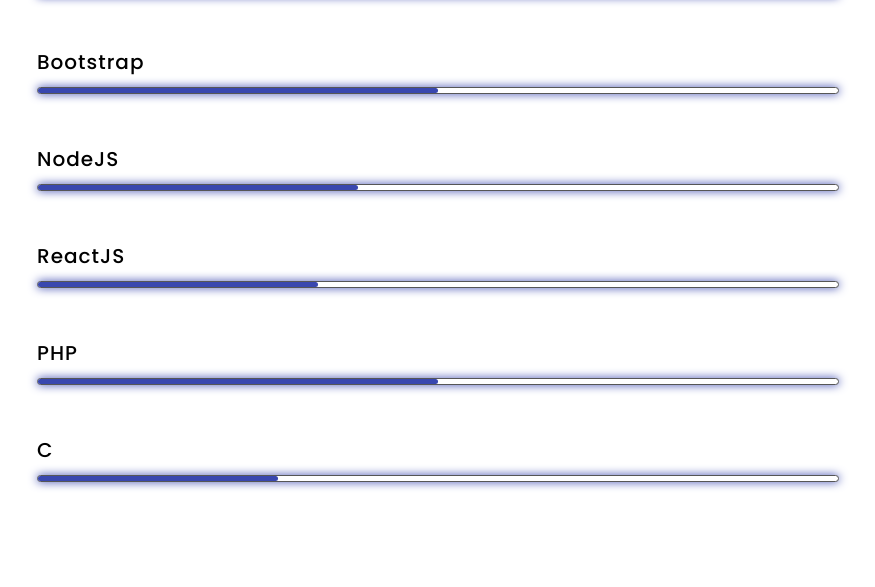
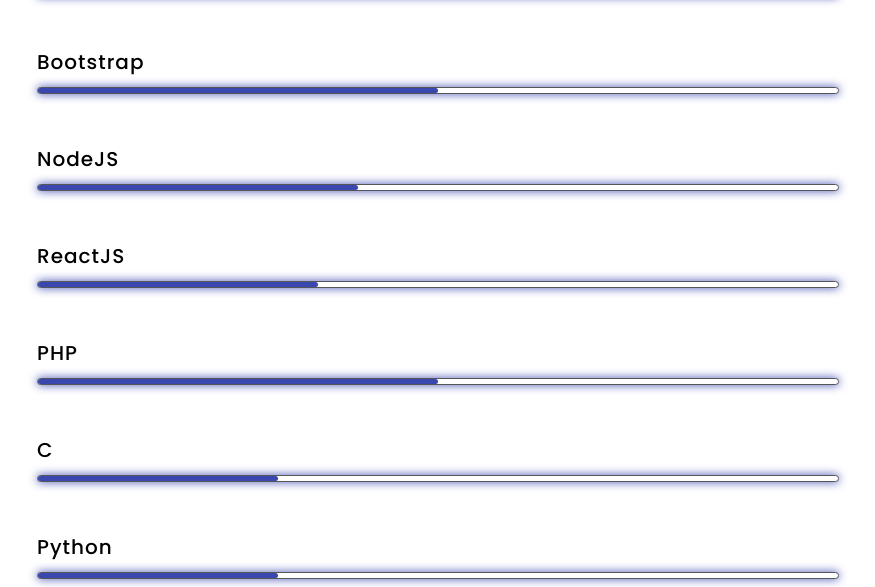
Before and after one commit to Brunodkali/PortfolioPessoal, a plain HTML site: page index.html in a window 1280 px wide. Shown: the part 5103-5690 px from the top of the page, without its empty margins (202-1077 px from the left). Drawn offline with Linux system fonts and the light colour scheme.

Commit message:
Update index.html

```diff
--- a/index.html
+++ b/index.html
@@ -165,6 +165,13 @@
                     <span class="percentage c"></span>
                 </div>
             </div>
+
+             <div class="progress-bar-container">
+                <h2>Python</h2>
+                <div class="progress-bar">
+                    <span class="percentage python"></span>
+                </div>
+            </div>
         </div>
     </div>
 
```
